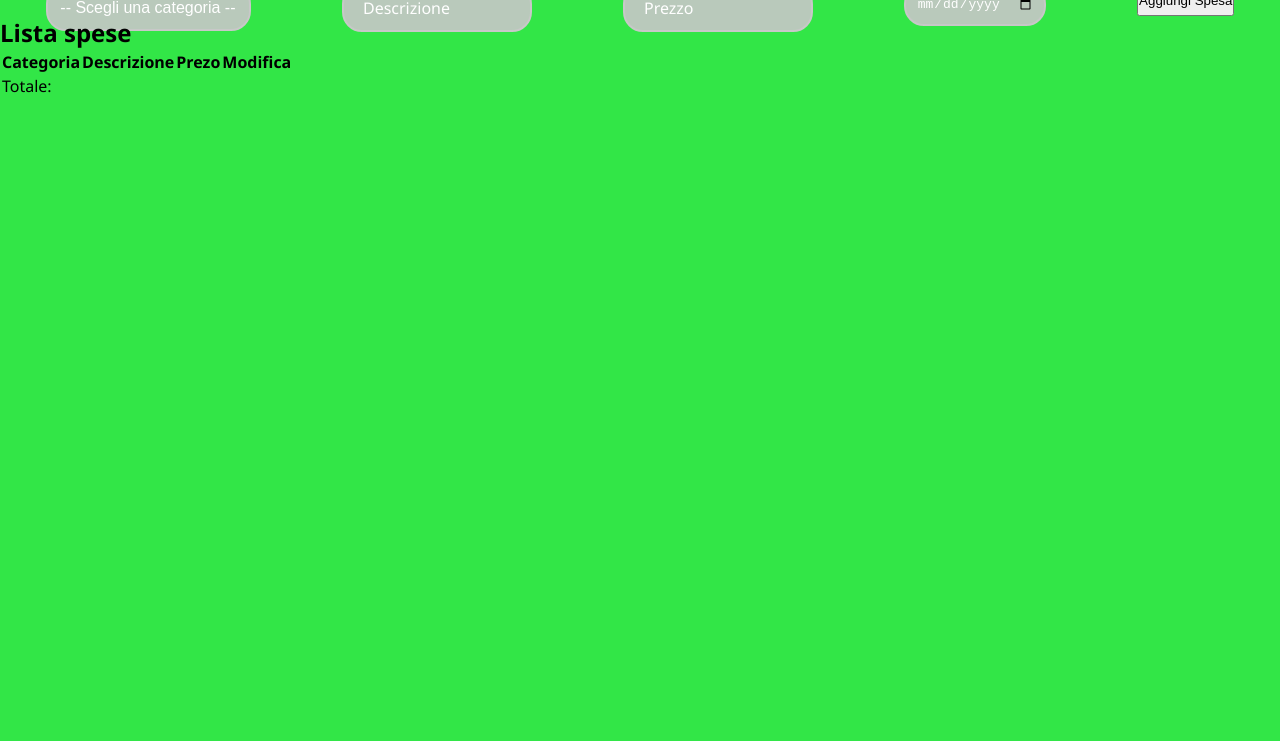
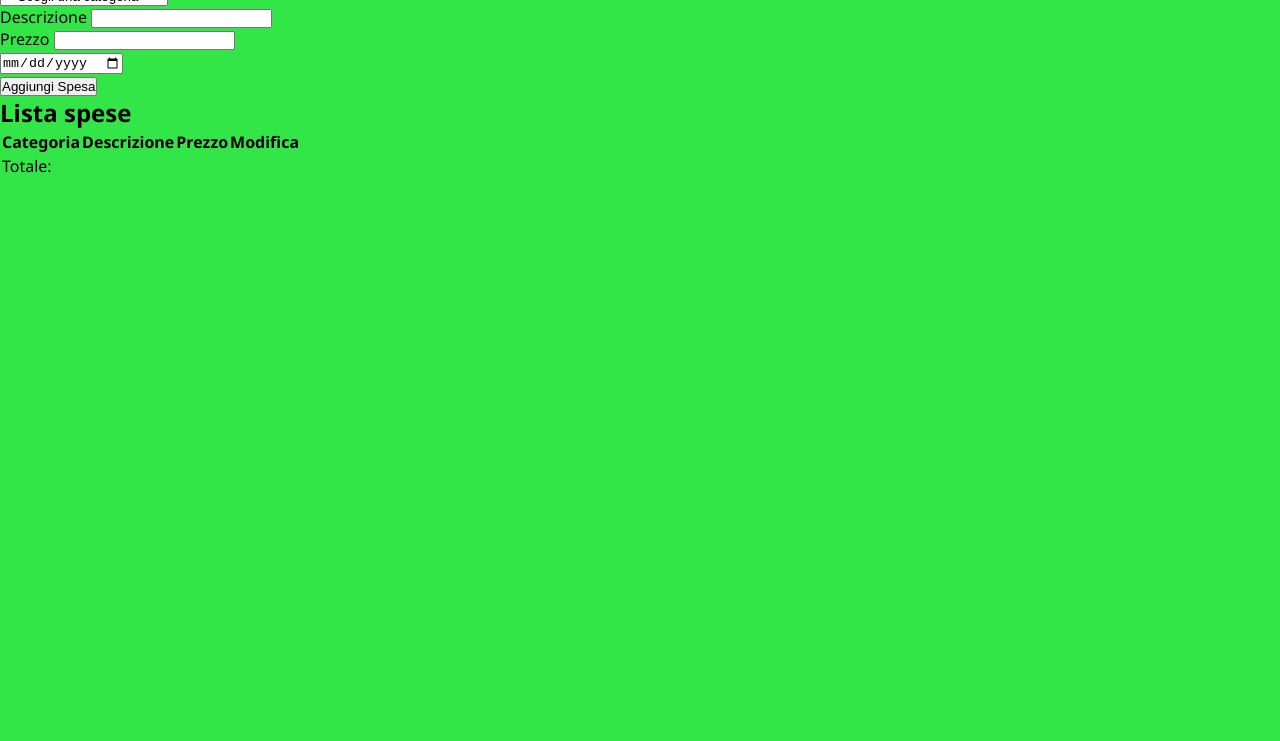
Before and after one commit to Whitesoul293/ExpenseTracker, a plain HTML site: page index.html in a window 1280 px wide. Shown: the part 59-800 px from the top of the page. Drawn offline with Linux system fonts and the light colour scheme.

Commit message:
ricomincio il css

```diff
--- a/index.html
+++ b/index.html
@@ -21,7 +21,7 @@
     <form class="formSpese">
         <div class="categoryGroup">
             <select id="categoryGroup" required>
-                <option disabled selected>-- Scegli una categoria --</option>
+                <option value="" disabled selected>-- Scegli una categoria --</option>
                 <option value="spesa">Spesa</option>
                 <option value="auto">Auto</option>
                 <option value="sport">Sport</option>
@@ -32,13 +32,13 @@
         </div>
 
         <div class="inputGroup">
+            <label for="inputText">Descrizione</label>
             <input type="text" id="inputText" required autocomplete="off">
-            <label for="inputText">Descrizione</label>
         </div>
 
         <div class="inputGroup">
-            <input type="number" id="inputPrice" required autocomplete="off">
-            <label for="inputPrice">Prezzo</label>
+            <label for="inputAmount">Prezzo</label>
+            <input type="number" id="inputAmount" required autocomplete="off">
         </div>
 
         <div class="inputGroup">
@@ -55,7 +55,7 @@
                 <tr>
                     <th>Categoria</th>
                     <th>Descrizione</th>
-                    <th>Prezo</th>
+                    <th>Prezzo</th>
                     <th>Modifica</th>
                 </tr>
             </thead>
--- a/script.js
+++ b/script.js
@@ -2,7 +2,7 @@ const categoryGroup = document.getElementById('categoryGroup');
 const inputText = document.getElementById('inputText');
 const inputPrice = document.getElementById('inputPrice');
 const inputDate = document.getElementById('inputDate');
-const myBtn = document.getElementById('addBtn');
+const addBtn = document.getElementById('addBtn');
 const expenseTableBody = document.getElementById('expenseTableBody');
 const totalAmount = document.getElementById('totalAmount');
 
@@ -22,7 +22,7 @@ addBtn.addEventListener('click', function(){
     // Alert per inserire tutti i campi
 
     // Alert per la categoria
-    if (category === ''){
+    if (category === '' || category === '-- Scegli una categoria --'){
         alert('Seleziona una categoria');
         return;
     }
@@ -45,7 +45,7 @@ addBtn.addEventListener('click', function(){
         return;
     }
 
-    // Aggiungo le spese alla lista
+    // Aggiungo all'array una nuova spesa
     expenses.push({category, price, description, date});
 
     // totale spese
@@ -76,7 +76,7 @@ addBtn.addEventListener('click', function(){
 
     const expense = expenses[expenses.length - 1];
     categoryCell.textContent = expense.category;
-    pricCell.textContent = expense.price;
+    priceCell.textContent = expense.price;
     dateCell.textContent = expense.date;
     deleteCell.appendChild(deleteBtn);
 
@@ -86,7 +86,7 @@ for (const expense of expenses) {
     totalAmount += expense.price;
     totalAmount.textContent = totalAmount;
 
-    const newRow = expenseTableBody.inserRow();
+    const newRow = expenseTableBody.insertRow();
     const categoryCell = newRow.insertCell();
     const priceCell = newRow.insertCell();
     const dateCell = newRow.insertCell();
@@ -103,7 +103,21 @@ for (const expense of expenses) {
         expenseTableBody.removeChild(newRow);
     });
     categoryCell.textContent = expense.category;
-    èriceCell.textContent = expense.price;
+    priceCell.textContent = expense.price;
     dateCell.textContent = expense.date;
     deleteCell.appendChild(deleteBtn);
 }
+
+addBtn();
+
+
+
+// Imposto aautomaticamente la data odierna
+
+function setTodayDate(){
+    const today = new Date();
+    const formatDate = today.toISOString.split('T')[0];
+    inputDate.value = formatDate;
+}
+
+setTodayDate();
--- a/style.css
+++ b/style.css
@@ -5,7 +5,6 @@
 }
 
 :root{
-    --border-color: rgb(150, 150, 200);
     --first-color: #32E647;
     --second-color: #513DE3;
     --third-color: #B9C9BB;
@@ -16,88 +15,3 @@ body{
     font-family: 'Segoe UI', sans-serif;
     background-color: var(--first-color);
 }
-
-.title{
-    display: flex;
-    justify-content: center;
-    color: var(--text-color);
-}
-
-.formSpese{
-    display: flex;
-    justify-content: space-around;
-    height: 2em;
-}
-
-/* select */
-#categoryGroup {
-    font-size: 1em;
-    padding: 0.8em;
-    outline: none;
-    border: 2px solid rgb(200, 200, 200);
-    background-color: var(--third-color);
-    border-radius: 20px;
-    width: 100%;
-    color: var(--text-color);
-    transition: border-color 0.3s ease, box-shadow 0.3s ease;
-    appearance: none; /* Rimuove l'aspetto predefinito della freccia */
-    -webkit-appearance: none; /* Compatibilità con WebKit */
-    -moz-appearance: none; /* Compatibilità con Firefox */
-    cursor: pointer;
-}
-
-#categoryGroup:focus {
-    border-color: var(--border-color);
-    box-shadow: 0 0 10px rgba(150, 150, 200, 0.5);
-}
-
-/* input */
-
-.inputGroup {
-    max-width: 190px;
-    position: relative;
-    color: var(--text-color);
-}
-
-.inputGroup input {
-    font-size: 100%;
-    padding: 0.8em;
-    outline: none;
-    border: 2px solid rgb(200, 200, 200);
-    background-color: var(--third-color);
-    border-radius: 20px;
-    width: 100%;
-    color: var(--text-color);
-}
-
-.inputGroup label {
-    font-size: 100%;
-    position: absolute;
-    left: 0;
-    padding: 0.8em;
-    margin-left: 0.5em;
-    pointer-events: none;
-    transition: all 0.3s ease;
-    /* color: ; */
-}
-
-.inputGroup :is(input:focus, input:valid)~label {
-    transform: translateY(-50%) scale(.9);
-    margin: 0em;
-    margin-left: 1.3em;
-    padding: 0.4em;
-    background-color: var(--third-color);
-}
-
-.inputGroup :is(input:focus, input:valid) {
-    border-color: var(--border-color);
-}
-
-
-/* Bottone */
-
-#myBtn{
-    border-radius: 20px;
-    background-color: var(--second-color);
-    color: var(--text-color);
-}
```
